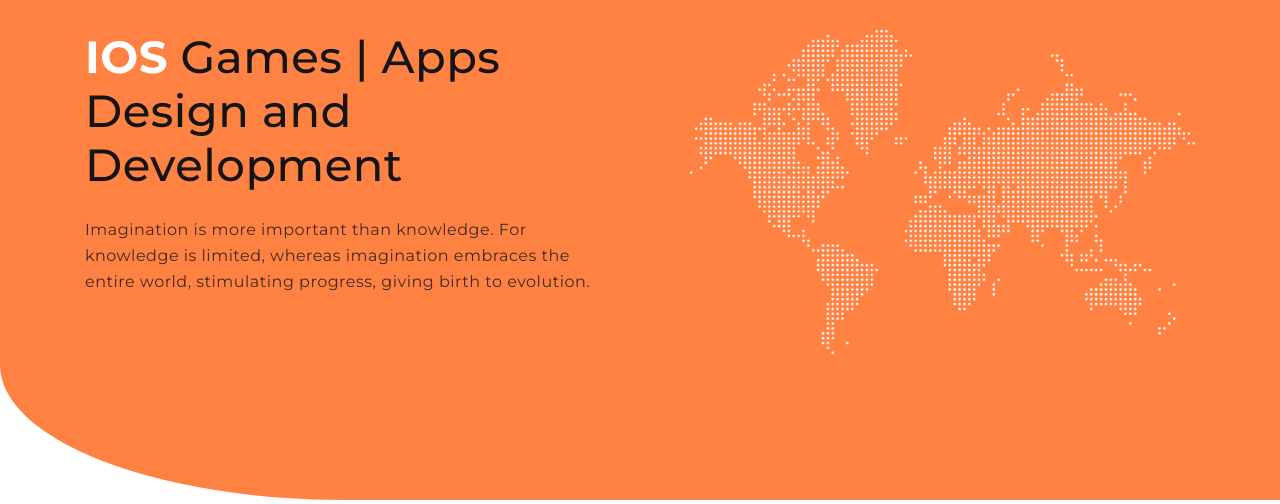
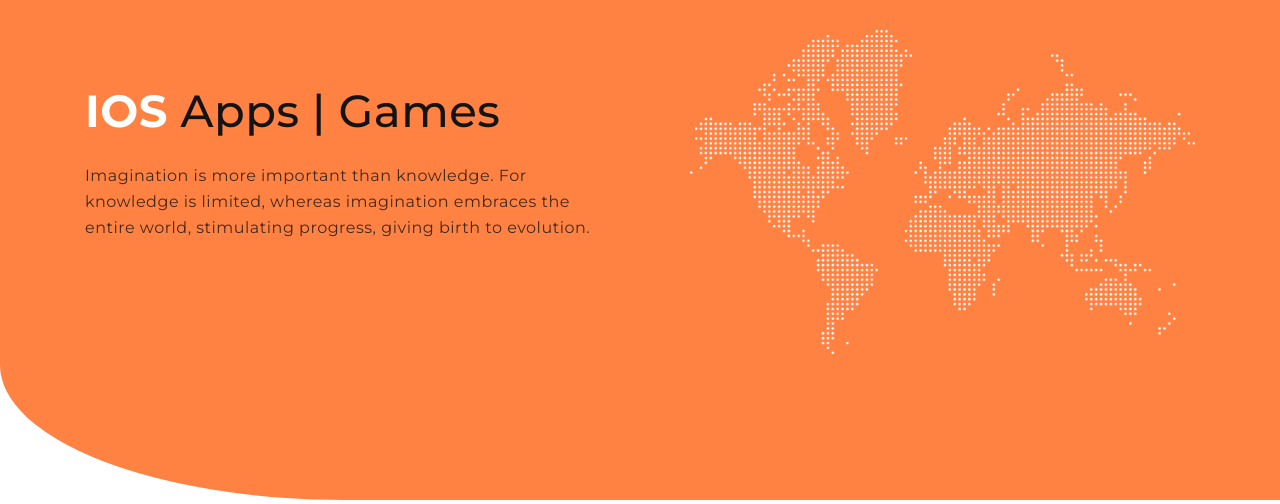
Before and after one commit to mayurparmar23/ioswebsite, a PHP site: page / in a window 1280 px wide. Shown: the part 84-588 px from the top of the page. Run offline with PHP 8.4, Linux system fonts and the light colour scheme.

Commit message:
Update index.php

```diff
--- a/index.php
+++ b/index.php
@@ -109,7 +109,7 @@
             <div class="row no-gutters">
                 <div class="col-12 col-lg-6 banner-details text-center text-lg-left">
                     <div class="banner-inner-content">
-                        <h4 class="banner-heading"><span>IOS</span> Games | Apps Design and Development</h4>
+                        <h4 class="banner-heading"><span>IOS</span> Apps | Games</h4>
                         <p class="banner-text">Imagination is more important than knowledge. For knowledge is limited, whereas imagination embraces the entire world, stimulating progress, giving birth to evolution.</p>
                     </div>
                 </div>
```
